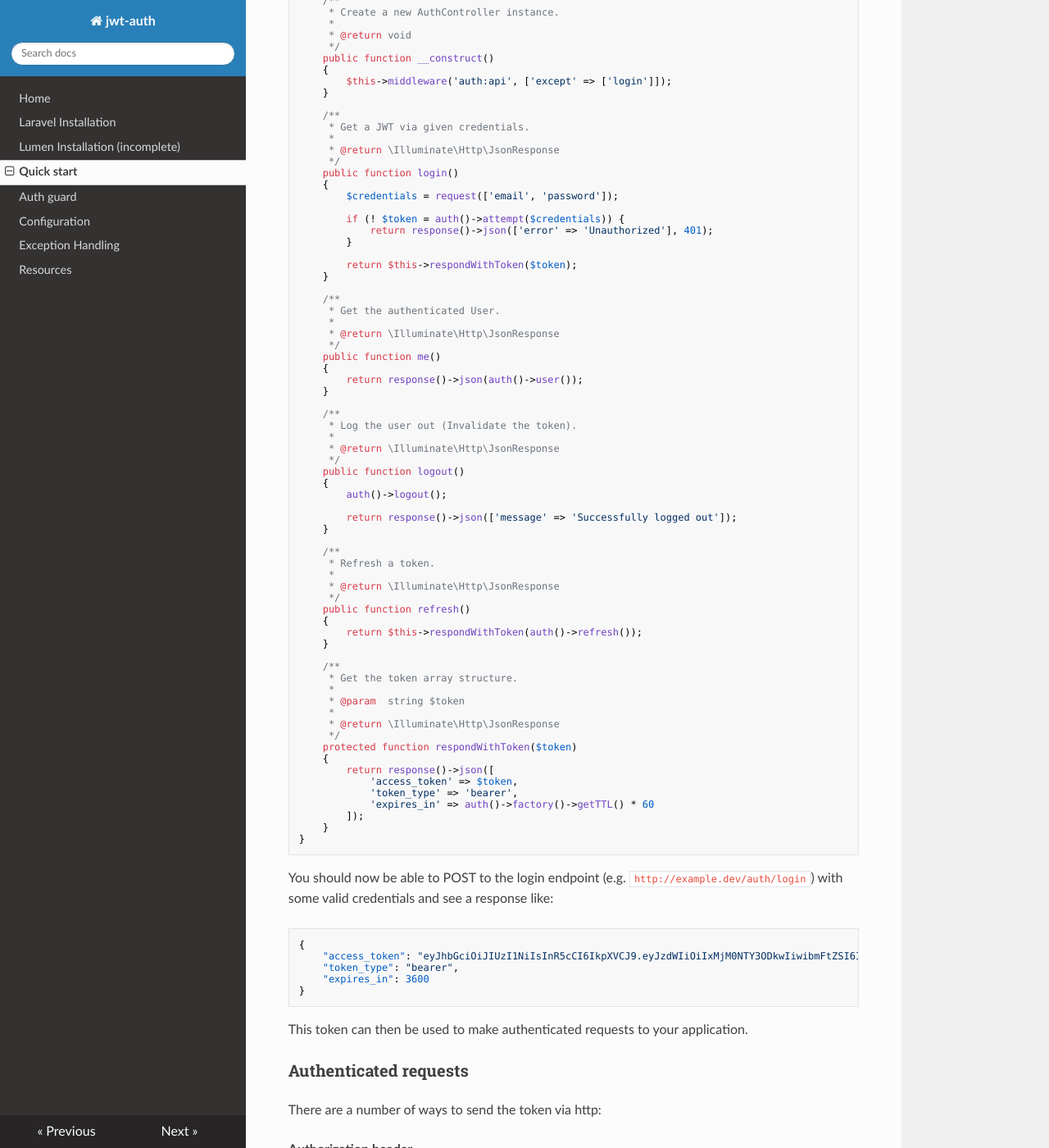
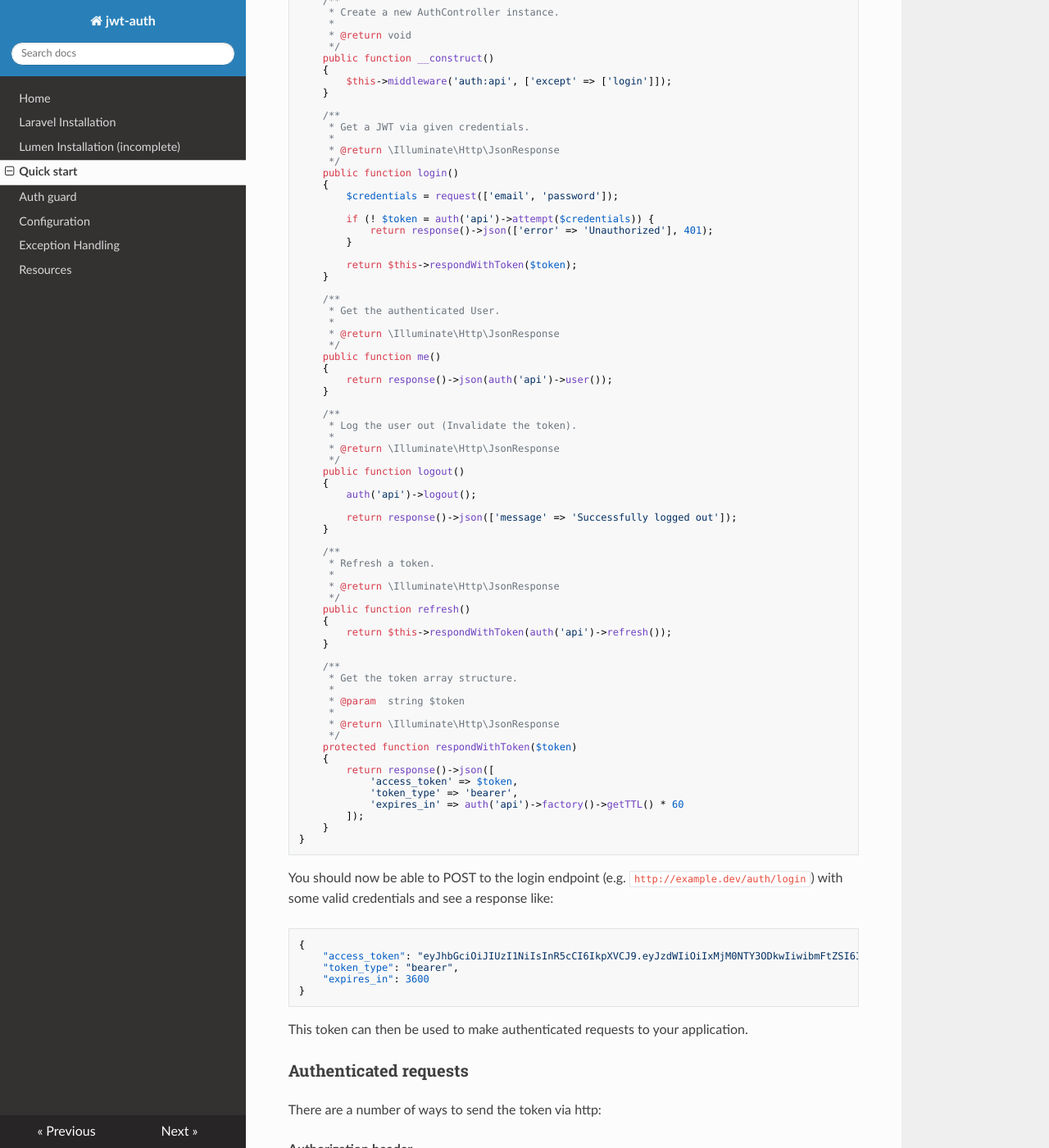
Before and after one commit to tymondesigns/jwt-auth, an MkDocs documentation site: the page built from docs/quick-start.md, in a window 1280 px wide and 1400 px high, scrolled down 2146 px. Shown: the whole window at 82% size. Built offline with MkDocs 1.6.1, drawn with Linux system fonts in a browser that asks for light colours; nearby versions of some CDN libraries; old or Windows-style settings are respelled for this version of MkDocs.

Commit message:
Fixed wrong auth() function in case of default guard not set to API
If the default guard not set to "api" we will get an errors:
+ access_token = return "true" instead of token
+ error cannot detect factory() function

```diff
--- a/docs/quick-start.md
+++ b/docs/quick-start.md
@@ -135,7 +135,7 @@ class AuthController extends Controller
     {
         $credentials = request(['email', 'password']);
 
-        if (! $token = auth()->attempt($credentials)) {
+        if (! $token = auth('api')->attempt($credentials)) {
             return response()->json(['error' => 'Unauthorized'], 401);
         }
 
@@ -149,7 +149,7 @@ class AuthController extends Controller
      */
     public function me()
     {
-        return response()->json(auth()->user());
+        return response()->json(auth('api')->user());
     }
 
     /**
@@ -159,7 +159,7 @@ class AuthController extends Controller
      */
     public function logout()
     {
-        auth()->logout();
+        auth('api')->logout();
 
         return response()->json(['message' => 'Successfully logged out']);
     }
@@ -171,7 +171,7 @@ class AuthController extends Controller
      */
     public function refresh()
     {
-        return $this->respondWithToken(auth()->refresh());
+        return $this->respondWithToken(auth('api')->refresh());
     }
 
     /**
@@ -186,7 +186,7 @@ class AuthController extends Controller
         return response()->json([
             'access_token' => $token,
             'token_type' => 'bearer',
-            'expires_in' => auth()->factory()->getTTL() * 60
+            'expires_in' => auth('api')->factory()->getTTL() * 60
         ]);
     }
 }
```
